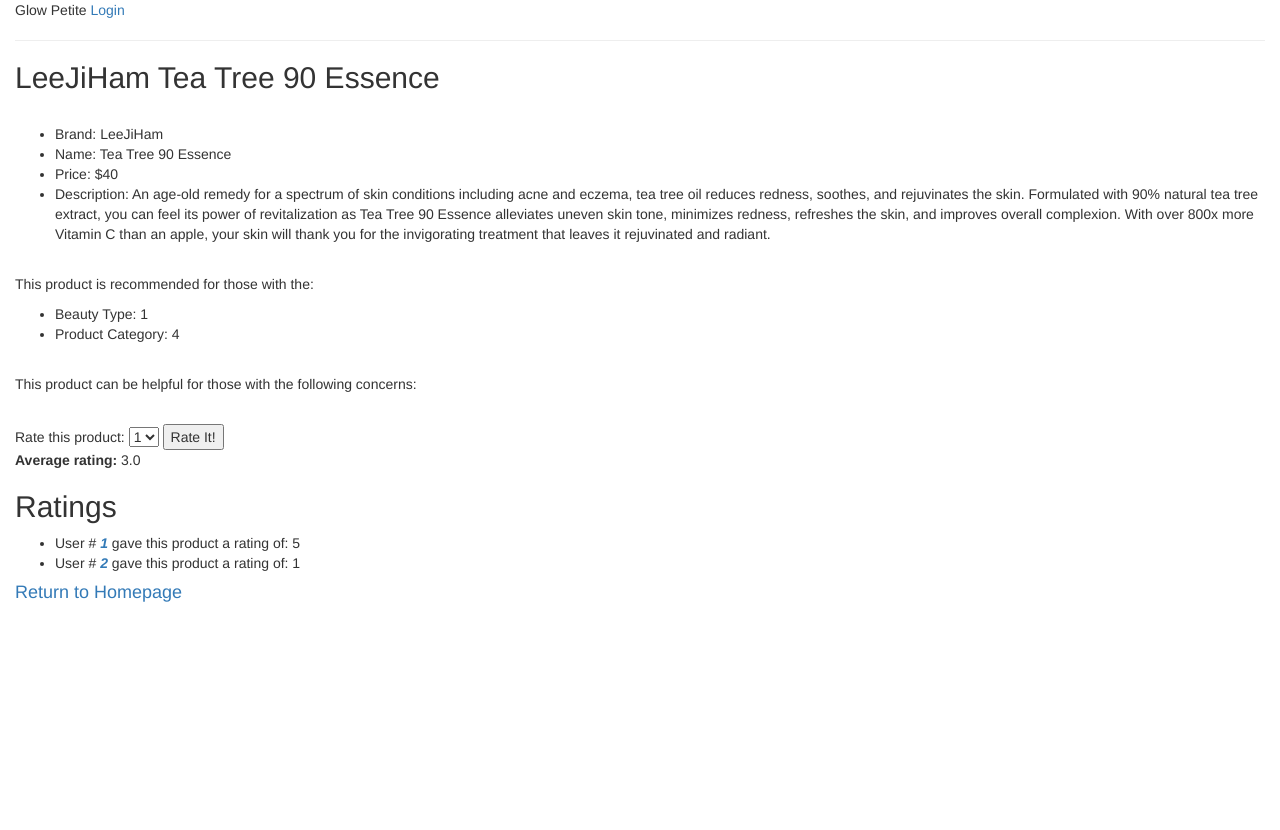
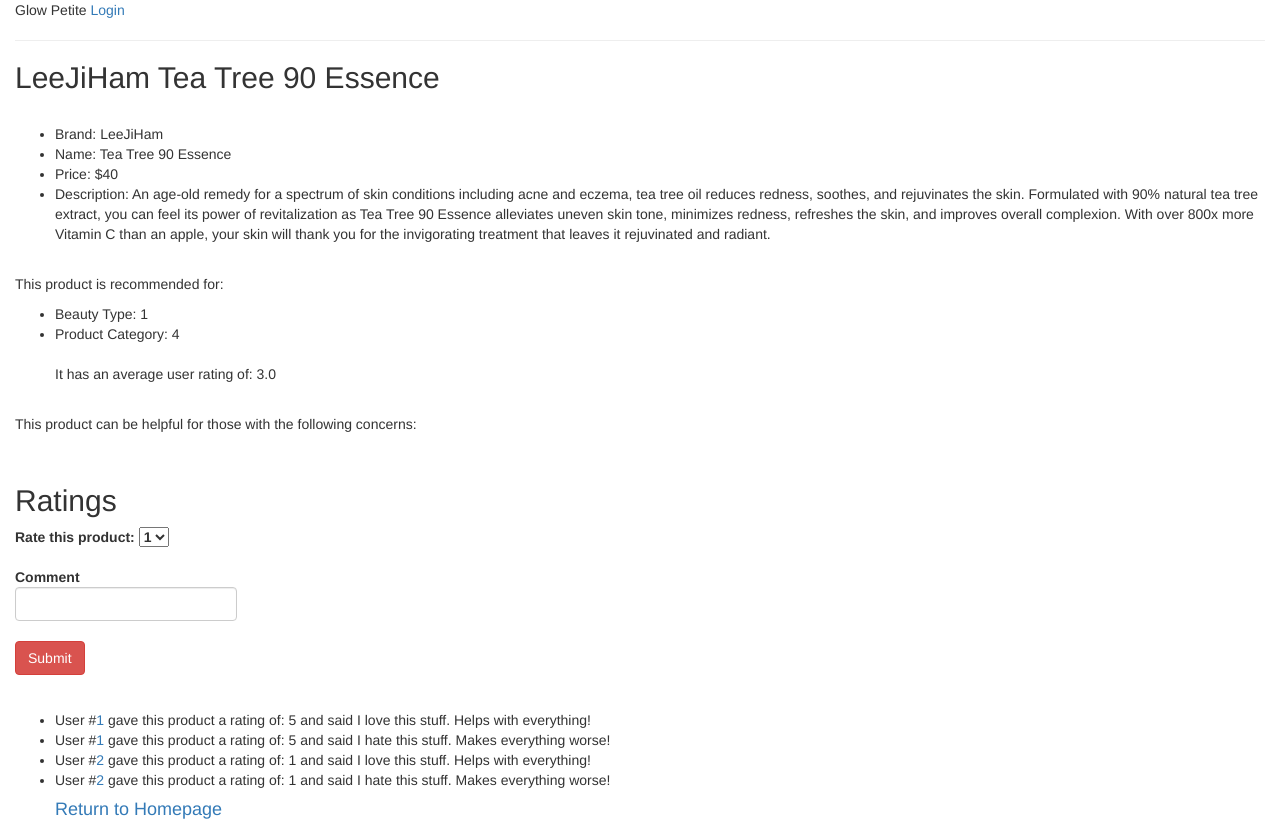
Before and after one commit to nrinn/project-spring-2015, a Flask app: page /product/1 in a window 1280 px wide. Before the commit the page ends 602 px from the top, so only its background shows below. Run offline with Flask 2, Linux system fonts and the light colour scheme; data comes from the database, SQL or seed files in the repository; both versions use the stored data as it was after the commit; some libraries are stand-ins or nearby versions.

Commit message:
Updated product detail page so users can leave a comment. Added Comments table to DB.

```diff
--- a/server.py
+++ b/server.py
@@ -3,7 +3,7 @@
 from jinja2 import StrictUndefined
 from flask import Flask, render_template, redirect, request, flash, session
 from flask_debugtoolbar import DebugToolbarExtension
-from model import connect_to_db, db, User, User_Concern, Concern, Beauty_Type, Product_Category, Product, Rating
+from model import connect_to_db, db, User, User_Concern, Concern, Beauty_Type, Product_Category, Product, Rating, Comment
 import operator
 
 app = Flask(__name__)
@@ -21,7 +21,11 @@
 def index():
     """Homepage."""
 
-    return render_template('homepage.html')
+    user_id = session.get("user_id")
+
+    user = User.query.get(user_id)
+
+    return render_template('homepage.html', user=user)
 
 
 @app.route('/register', methods=['GET'])
@@ -240,10 +244,18 @@
 
 @app.route("/product/<int:product_id>", methods=['GET'])
 def product_detail(product_id):
-    """Show individual Product details. Linked from product_categories.html."""
+    """Show individual Product details. Allow user to rate & comment. Display ratings & comments from other users."""
 
     product = Product.query.get(product_id)
     user_id = session.get("user_id")
+
+    # Get average rating of product
+
+    rating_scores = [r.score for r in product.ratings]
+    avg_rating = float(sum(rating_scores)) / len(rating_scores)
+
+    #Get the user's product rating if they have already rated it.
+    #Else, don't show a rating.
 
     if user_id:
         user_rating = Rating.query.filter_by(
@@ -252,47 +264,30 @@
     else:
         user_rating = None
 
-    # Get average rating of product
+    #Get the user's product comment if they have already commented on it.
+    #Else, don't show a comment.
 
-    rating_scores = [r.score for r in product.ratings]
-    avg_rating = float(sum(rating_scores)) / len(rating_scores)
+    if user_id:
+        user_comment = Comment.query.filter_by(product_id=product_id, user_id=user_id).first()
 
-    prediction = None
+    else:
+        user_comment = None
 
-    # Prediction code: only predict if the user hasn't rated it yet.
-
-    # if (not user_rating) and user_id:
-    #     user = User.query.get(user_id)
-    #     if user:
-    #         prediction = user.predict_rating(product)
-
-    # # Either use the prediction or their real rating
-
-    # if prediction:
-    #     # User hasn't scored; use our prediction if we made one
-    #     effective_rating = prediction
-
-    # elif user_rating:
-    #     # User has already scored for real; use that
-    #     effective_rating = user_rating.score
-
-    # else:
-    #     # User hasn't scored, and we couldn't get a prediction
-    #     effective_rating = None
-
-    return render_template("product_detail.html", product=product, user_rating=user_rating, average=avg_rating, prediction=prediction)
+    return render_template("product_detail.html", product=product, user_rating=user_rating, user_comment=user_comment, average=avg_rating)
 
 
 @app.route("/product/<int:product_id>", methods=['POST'])
 def rate_product(product_id):
 
     score = int(request.form["score"])
+    comment_statement = request.form["comment_statement"]
 
     user_id = session.get("user_id")
     if not user_id:
         raise Exception("You are not logged in.")
 
     rating = Rating.query.filter_by(user_id=user_id, product_id=product_id).first()
+    comment = Comment.query.filter_by(user_id=user_id, product_id=product_id).first()
 
     if rating:
         rating.score = score
@@ -303,9 +298,50 @@
         flash("Your rating has been added!")
         db.session.add(rating)
 
+    if comment:
+        comment.comment_statement = comment_statement
+        flash("Your comment has been updated!")
+
+    else:
+        comment = Comment(user_id=user_id, product_id=product_id, comment_statement=comment_statement)
+        flash("Your commment has been added!")
+        db.session.add(comment)
+
     db.session.commit()
 
     return redirect("/product/%s" % product_id)
+
+
+# @app.route('/comment', methods=['GET'])
+# def comment_form():
+#     """Show form for product comments."""
+
+#     return render_template("comment_form.html")
+
+
+# @app.route('/comment', methods=['POST'])
+# def comment_process():
+#     """Process comment form."""
+
+#     email = request.form["email"]
+#     password = request.form["password"]
+
+#     user = User.query.filter_by(email=email).first()
+
+#     if not user:
+#         flash("User does not exist. Please try again")
+#         return redirect("/login")
+
+#     if user.password != password:
+#         flash("Password is not correct. Please try again.")
+#         return redirect("/login")
+
+#     session["user_id"] = user.user_id
+
+#     flash("Your comment has been received.")
+
+#     # Takes the user back to the product_detail page they were on.
+#     return redirect("/users/%s" % user.user_id)
 
 
 if __name__ == "__main__":
--- a/templates/product_detail.html
+++ b/templates/product_detail.html
@@ -10,18 +10,23 @@
         <li>Description: {{ product.description }}</li>
     </ul><br>
 
-    <p>This product is recommended for those with the:
+    <p>This product is recommended for:
     <ul>
         <li>Beauty Type: {{ product.beauty_type_id }}</li>
-        <li>Product Category: {{ product.product_category_id }}</li>
+        <li>Product Category: {{ product.product_category_id }}</li><br>
+        <p>It has an average user rating of: {{ average }}</p>
     </ul><br>
 
     <p>This product can be helpful for those with the following concerns:
     <ul>
     </ul><br>
 
+        <h2>Ratings</h2>
     </ul>
 <form action="/product/{{ product.product_id }}" method="POST">
+
+     <div class="form-group">
+        <label>
             Rate this product:
             <select name="score">
               <option value=1>1</option>
@@ -30,30 +35,43 @@
               <option value=4>4</option>
               <option value=5>5</option>
             </select>
-    <input type="submit" value="Rate It!">
+        </label>
+    </div>
+
+    <div class="form-group">
+        <label>
+            Comment
+                <input type="text" name="comment_statement" class="form-control">
+        </label>
+    </div>
+    <div class="form-group">
+        <input type="submit" value="Submit" class="btn btn-danger">
+    </div>
+
 </form>
+
 
      {% if "user_id" in session %}
         {% if user_rating %}
-        <p><b>You currently rate this product as a {{ user_rating.score }}.</b></p>
+        <ul><li>You currently rate this product as a {{ user_rating.score }}.</li>
+    {% endif %}
+        {% if user_comment %}
+        <li>On (date here) you said: {{ user_comment.comment_statement }}.</li></ul>
     {% endif %}
   {% endif %}
-
-    <p><b>Average rating:</b> {{ average }}</p>
-    <!-- {% if prediction %}
-      <p>We predict you will rate this product {{ prediction }}.</p>
-    {% endif %} -->
-
+<br>
     {% if product.ratings %}
-        <h2>Ratings</h2>
+        {% if product.comments %}
         <ul>
         {% for rating in product.ratings %}
+            {% for comment in product.comments %}
             <li>
-                User #<b><em> <a href="/users/{{ rating.user_id }}">{{ rating.user_id }}</a></em></b>
-         gave this product a rating of: {{ rating.score }}
+                User #<a href="/users/{{ rating.user_id }}">{{ rating.user_id }}</a>
+         gave this product a rating of: {{ rating.score }} and said {{ comment.comment_statement }}
             </li>
             {% endfor %}
-        </ul>
+        {% endfor %}
+            {% endif %}
         {% endif %}
 
   <h4><a href = "/">Return to Homepage</a></h4>
```
Also changed, not shown: model.py (+23 -0 lines), snaillove.sql (+12 -1 lines), templates/homepage.html (+4 -3 lines), snaillove.db, 2 other files. Lines whose indentation alone changed are shown as unchanged.
